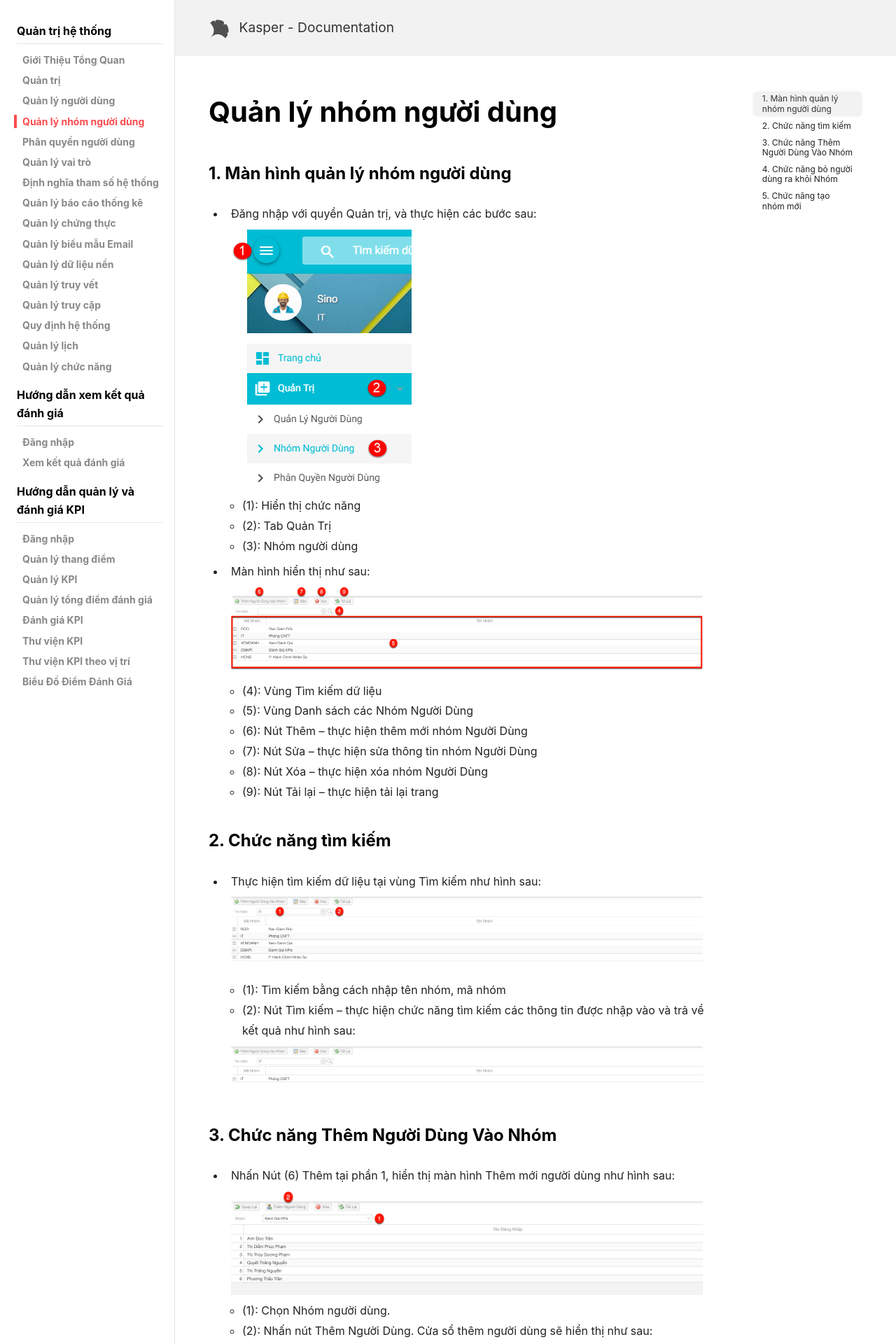
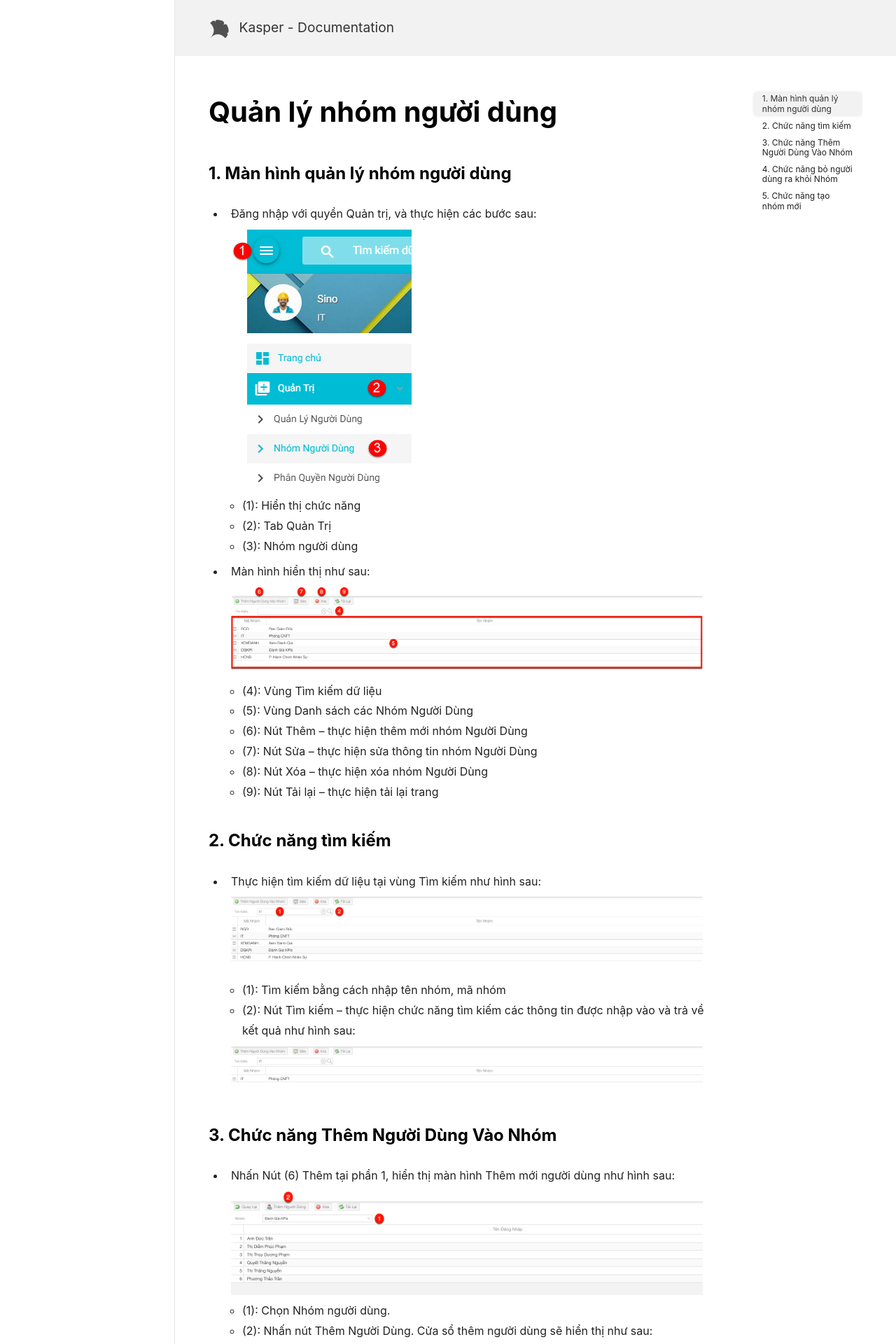
Before and after one commit to kasperrepo/kasperlitedocs, a Jekyll site: the page built from docs/_docs/en/4.1-AccompayTask.md, in a window 1280 px wide. Shown: the top 1920 px of the page at 70% size. Built offline with Jekyll 4.4.1, drawn with Linux system fonts in a browser that asks for light colours; nearby versions of some CDN libraries; some of the changed text lies outside the part shown.

Commit message:
modify navigation add Introduce, AccompayTask
modify navigation
add Introduce, AccompayTask

```diff
--- a/_data/navigation.yml
+++ b/_data/navigation.yml
@@ -11,97 +11,10 @@
   #     zh-Hans:  关于
   #     zh-Hant:  關於
   #   url:        /about.html
-
-mgmt-system:
-  - title: Quản trị hệ thống
+new-feature:
+  - title: Tính năng
     children:
       - title: Giới Thiệu Tổng Quan
         url: /
-      - title: Quản trị
-        url: /quan-tri
-      - title: Quản lý người dùng
-        url: /quan-ly-nguoi-dung
-      - title: Quản lý nhóm người dùng
-        url: /quan-ly-nhom-nguoi-dung
-      - title: Phân quyền người dùng
-        url: /phan-quyen-nguoi-dung
-      - title: Quản lý vai trò
-        url: /quan-ly-vai-tro
-      - title: Định nghĩa tham số hệ thống
-        url: /dinh-nghia-tham-so-he-thong
-      - title: Quản lý báo cáo thống kê
-        url: /quan-ly-bao-cao-thong-ke
-      - title: Quản lý chứng thực
-        url: /quan-ly-chung-thuc
-      - title: Quản lý biểu mẫu Email
-        url: /quan-ly-bieu-mau-email
-      - title: Quản lý dữ liệu nền
-        url: /quan-ly-du-lieu-nen
-      - title: Quản lý truy vết
-        url: /quan-ly-truy-vet
-      - title: Quản lý truy cập
-        url: /quan-ly-truy-cap
-      - title: Quy định hệ thống
-        url: /quy-dinh-he-thong
-      - title: Quản lý lịch
-        url: /quan-ly-lich
-      - title: Quản lý chức năng
-        url: /quan-ly-chuc-nang
-
-  - title: Hướng dẫn xem kết quả đánh giá
-    children:
-      - title:  Đăng nhập
-        url: /user-guide
-      - title: Xem kết quả đánh giá
-        url: /ket-qua-danh-gia
-
-  - title: Hướng dẫn quản lý và đánh giá KPI
-    children:
-      - title:  Đăng nhập
-        url: /hr-guide
-      - title: Quản lý thang điểm
-        url: /quan-ly-thang-diem
-      - title: Quản lý KPI
-        url: /quan-ly-kpi
-      - title: Quản lý tổng điểm đánh giá
-        url: /quan-ly-tong-diem-danh-gia
-      - title: Đánh giá KPI
-        url: /danh-gia-kpi
-      - title: Thư viện KPI
-        url: /thu-vien-kpi
-      - title: Thư viện KPI theo vị trí
-        url: /thu-vien-kpi-theo-vi-tri
-      - title: Biểu Đồ Điểm Đánh Giá
-        url: /bieu-do-diem-danh-gia
-
-view-evaluation:
-  - title: Hướng dẫn xem kết quả đánh giá
-    children:
-      - title:  Đăng nhập
-        url:    /user-guide
-      - title: Xem kết quả đánh giá
-        url: /ket-qua-danh-gia
-sidebar:
-  nav: view-evaluation
-
-mgmt-hr:
-  - title: Hướng dẫn quản lý và đánh giá KPI
-    children:
-      - title:  Đăng nhập
-        url: /hr-guide
-      - title: Quản lý thang điểm
-        url: /quan-ly-thang-diem
-      - title: Quản lý KPI
-        url: /quan-ly-kpi
-      - title: Quản lý tổng điểm đánh giá
-        url: /quan-ly-tong-diem-danh-gia
-      - title: Đánh giá KPI
-        url: /danh-gia-kpi
-      - title: Thư viện KPI
-        url: /thu-vien-kpi
-      - title: Thư viện KPI theo vị trí
-        url: /thu-vien-kpi-theo-vi-tri
-      - title: Biểu Đồ Điểm Đánh Giá
-        url: /bieu-do-diem-danh-gia
-sidebar:
-  nav: mgmt-hr
+      - title: Cặp cổ Cont
+        url: /cap-co-cont
--- /dev/null
+++ b/docs/_docs/en/4.1-AccompayTask.md
@@ -0,0 +1,61 @@
+---
+title: Quản lý nhóm người dùng
+permalink: /quan-ly-nhom-nguoi-dung
+
+sidebar:
+  nav: mgmt-system
+---
+
+
+### **1. Màn hình quản lý nhóm người dùng**
+* Đăng nhập với quyền Quản trị, và thực hiện các bước sau:
+
+     ![](assets/usergroupmanager/mnUserGroupManager.png)
+
+     * (1): Hiển thị chức năng
+     * (2): Tab Quản Trị
+     * (3): Nhóm người dùng
+
+* Màn hình hiển thị như sau:
+
+     ![](assets/usergroupmanager/UserGroupManager.png)
+
+     * (4): Vùng Tìm kiếm dữ liệu
+     * (5): Vùng Danh sách các Nhóm Người Dùng
+     * (6): Nút Thêm – thực hiện thêm mới nhóm Người Dùng
+     * (7): Nút Sửa – thực hiện sửa thông tin nhóm Người Dùng
+     * (8): Nút Xóa – thực hiện xóa nhóm Người Dùng
+     * (9): Nút Tải lại – thực hiện tải lại trang
+
+### **2. Chức năng tìm kiếm**
+* Thực hiện tìm kiếm dữ liệu tại vùng Tìm kiếm như hình sau:
+
+     ![](assets/usergroupmanager/UserGroupManagerSearch.png)
+
+     * (1): Tìm kiếm bằng cách nhập tên nhóm, mã nhóm
+     * (2): Nút Tìm kiếm – thực hiện chức năng tìm kiếm các thông tin được nhập vào và trả về kết quả như hình sau:
+
+     ![](assets/usergroupmanager/UserGroupManagerSearchResult.png)
+
+### **3. Chức năng Thêm Người Dùng Vào Nhóm**
+* Nhấn Nút (6) Thêm tại phần 1, hiển thị màn hình Thêm mới người dùng như hình sau:
+
+     ![](assets/usergroupmanager/UsergroupDetailsAdd.png)
+
+     * (1): Chọn Nhóm người dùng.
+     * (2): Nhấn nút Thêm Người Dùng. Cửa sổ thêm người dùng sẽ hiển thị như sau:
+
+     ![](assets/usergroupmanager/UsergroupDetailsListUser.png)
+
+     * (3): Chọn Người dùng cần thêm vào nhóm và nhấn **Đồng Ý**.
+
+### **4. Chức năng bỏ người dùng ra khỏi Nhóm**
+* Double click vào Nhóm Người Dùng. Màn hình chi tiết Nhóm Người Dùng sẽ hiển thị như sau:
+
+     ![](assets/usergroupmanager/UsergroupDetailsRemoveUser.png)
+
+     * (1): Chọn Người Dùng cần bỏ khỏi nhóm
+     * (2): Nhấn nút Xóa
+
+### **5. Chức năng tạo nhóm mới**
+* Nếu người dùng thuộc nhóm mới chưa có trong hệ thống thì thực hiện thêm nhóm mới được hướng dẫn ở mục **[Quản lý dữ liệu nền](./quan-ly-du-lieu-nen)** với loại dữ liệu là ***Department Mode***.
```
Also changed, not shown: docs/_docs/en/IntroductionFeature.md (added, +9 -0 lines).
